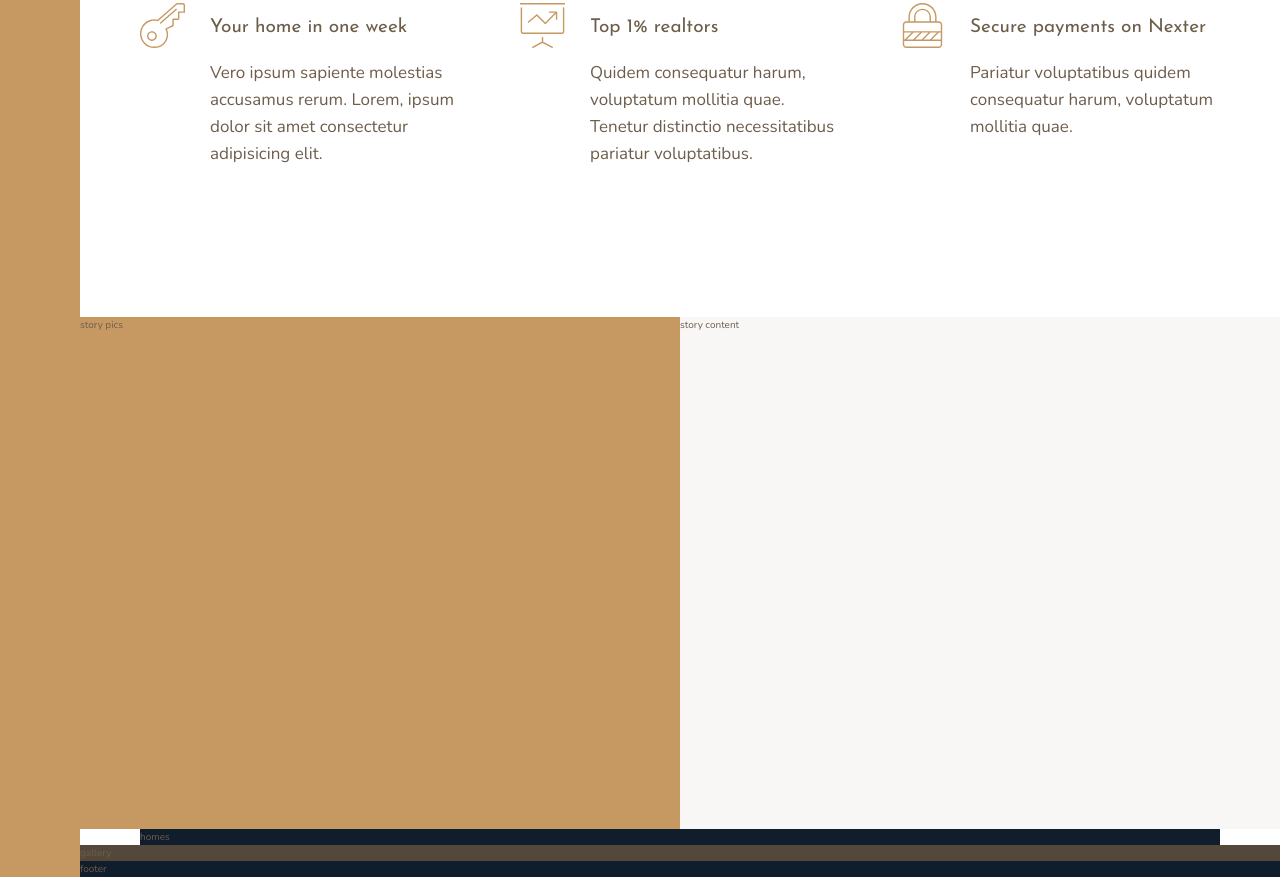
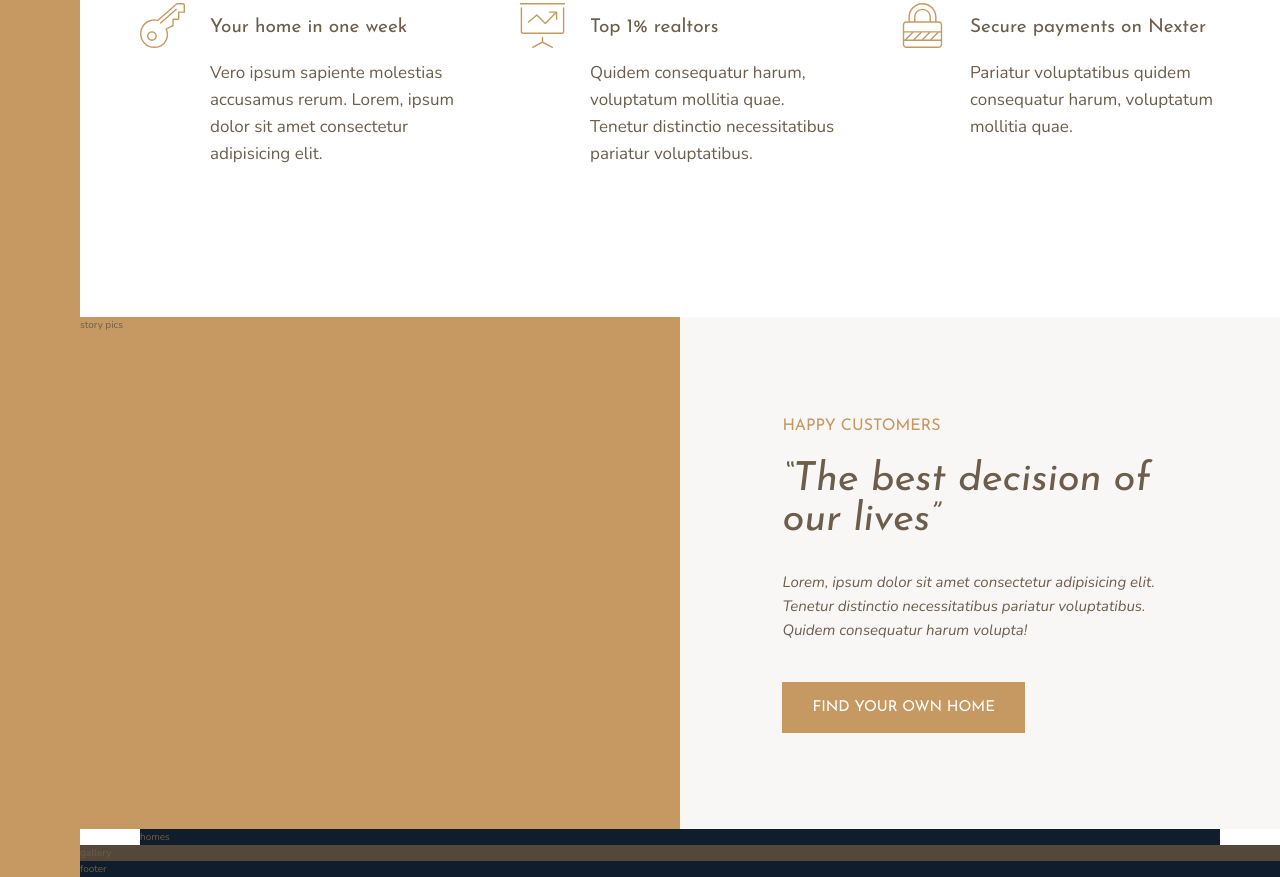
Before and after one commit to BastianBarthel/nexter, a website: page src/index.html in a window 1280 px wide. Shown: the part 991-1868 px from the top of the page. Drawn offline with nearby package versions, Linux system fonts and the light colour scheme; files that its build step writes are made by us from their sources.

Commit message:
Build the story section 1

```diff
--- a/src/index.html
+++ b/src/index.html
@@ -86,7 +86,18 @@
 
     <div class="story__pictures">story pics</div>
 
-    <div class="story__content">story content</div>
+    <div class="story__content">
+      <h3 class="heading-3 mb-sm">Happy customers</h3>
+      <h2 class="heading-2 heading-2--dark mb-md">
+        &ldquo;The best decision of our lives&rdquo;
+      </h2>
+      <p class="story__text">
+        Lorem, ipsum dolor sit amet consectetur adipisicing elit. Tenetur
+        distinctio necessitatibus pariatur voluptatibus. Quidem consequatur
+        harum volupta!
+      </p>
+      <button class="btn">Find your own home</button>
+    </div>
 
     <section class="homes">homes</section>
 
--- a/src/sass/_story.scss
+++ b/src/sass/_story.scss
@@ -9,5 +9,18 @@
   &__content {
     background-color: $color-grey-light-1;
     grid-column: col-start 5 / full-end;
+
+    padding: 6rem 8vw;
+
+    display: flex;
+    flex-direction: column;
+    justify-content: center;
+    align-items: flex-start;
+  }
+
+  &__text {
+    font-size: 1.5rem;
+    font-style: italic;
+    margin-bottom: 4rem;
   }
 }
--- a/src/sass/_typography.scss
+++ b/src/sass/_typography.scss
@@ -11,10 +11,24 @@
 
 .heading-2 {
   @extend %heading;
+  font-size: 4rem;
+  font-style: italic;
+  line-height: 1;
+
+  &--light {
+    color: $color-grey-light-1;
+  }
+
+  &--dark {
+    columns: $color-grey-dark-1;
+  }
 }
 
 .heading-3 {
   @extend %heading;
+  font-size: 1.6rem;
+  color: $color-primary;
+  text-transform: uppercase;
 }
 
 .heading-4 {
@@ -29,3 +43,36 @@
     columns: $color-grey-dark-1;
   }
 }
+
+.btn {
+  background-color: $color-primary;
+  color: #fff;
+  border: none;
+  border-radius: 0;
+  font-family: $font-display;
+  font-size: 1.5rem;
+  text-transform: uppercase;
+  padding: 1.8rem 3rem;
+  cursor: pointer;
+  transition: all 0.2s;
+
+  &:hover {
+    background-color: $color-primary-dark;
+  }
+}
+
+.mb-sm {
+  margin-bottom: 2rem;
+}
+
+.mb-md {
+  margin-bottom: 3rem;
+}
+
+.mb-lg {
+  margin-bottom: 4rem;
+}
+
+.mb-hg {
+  margin-bottom: 8rem;
+}
```
Also changed, not shown: src/assets/img/text.txt (deleted, +0 -18 lines).
